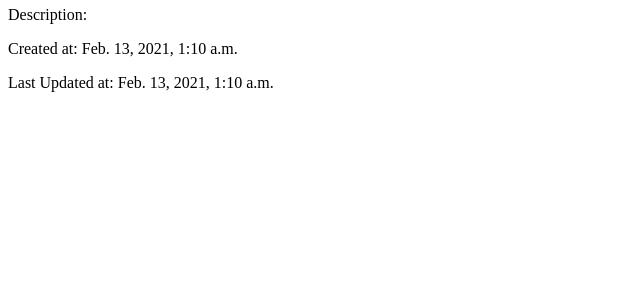
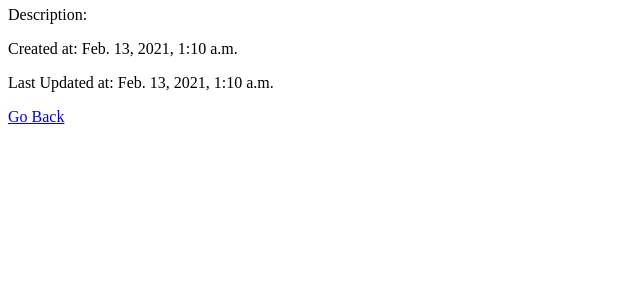
Before and after one commit to jansenhillis/Python, a Django app: page /shows/1 in a window 1280 px wide. Shown: the part 176-476 px from the top of the page, without its empty margins (0-640 px from the left). Run offline with Django 3.2, Linux system fonts and the light colour scheme; data comes from the database, SQL or seed files in the repository.

Commit message:
added go back

```diff
--- a/A028_django_semi_restful_tv_shows/shows_app/templates/show.html
+++ b/A028_django_semi_restful_tv_shows/shows_app/templates/show.html
@@ -22,7 +22,7 @@
 
         </div>
         <div class="right_nav">
-
+            <a href="/shows">Go Back</a>
         </div>
     </div>
 </body>
```
Also changed, not shown: A028_django_semi_restful_tv_shows/shows_app/templates/edit.html (added).
